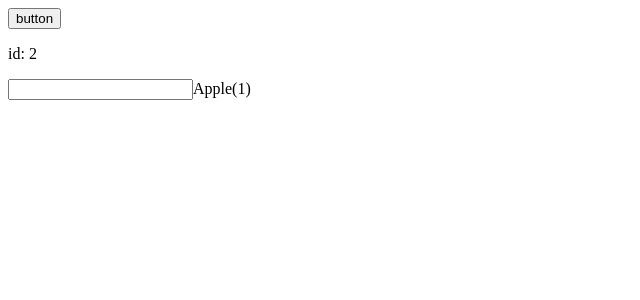
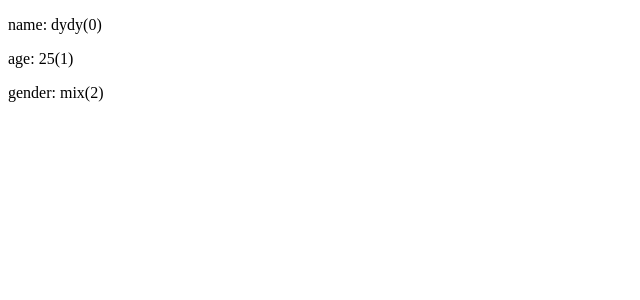
Before and after one commit to kadokichi/vue-lesson, a Vue app in the folder vue-lesson/: page / in a window 1280 px wide. Shown: the top 300 px of the page, without its empty margins (0-640 px from the left). Built offline with nearby package versions, Linux system fonts and the light colour scheme.

Commit message:
v-for&オブジェクト

```diff
--- a/vue-lesson/src/App.vue
+++ b/vue-lesson/src/App.vue
@@ -1,21 +1,14 @@
 <script setup>
   import { ref } from 'vue'
-  const fruits = ref([
-    {id: 1, name: 'Apple'},
-    {id: 2, name: 'Apple'},
-    {id: 3, name: 'Banana'},
-    {id: 4, name: 'Grape'}
-    ])
+  const user = ref({
+    name: 'dydy',
+    age: 25,
+    gender: 'mix'
+  })
 </script>
 
 <template>
-  <button @click="fruits.shift()">button</button>
-  <template v-for="({id, name}, index) in fruits" :key="id">
-    <template v-if="id === 2">
-      <p>id: {{ id }}</p>
-      <p><input type="text">{{ name }}({{ index }})</p>
-    </template>
-  </template>
+  <p v-for="(value, key, index) in user" :key="value">{{key}}: {{ value }}({{ index }})</p>
 </template>
 
 <style>
```
